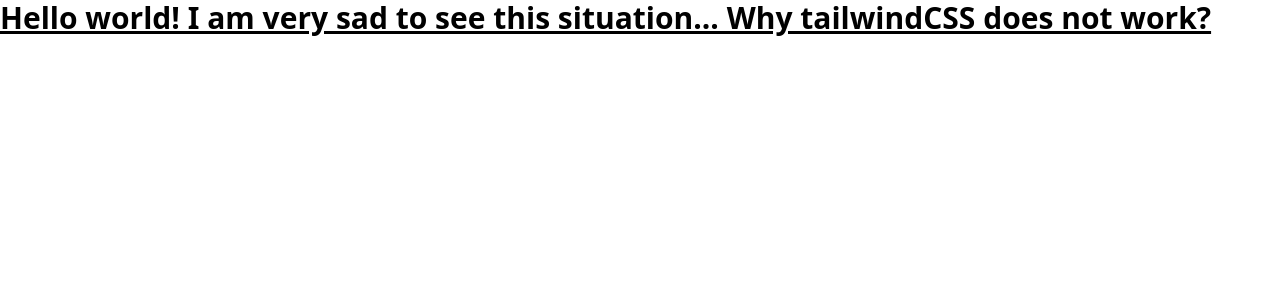
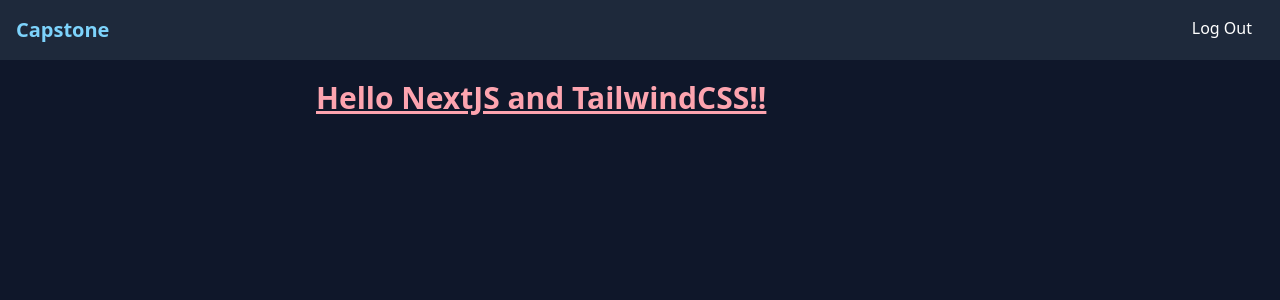
Before and after one commit to Seasawher/cs50web-capstone, a Next.js app in the folder frontend/: page / in a window 1280 px wide. Shown: the top 300 px of the page. Built offline with nearby package versions, Linux system fonts and the light colour scheme.

Commit message:
Layout 🎨 implement navbar

```diff
--- /dev/null
+++ b/frontend/src/components/navbar.tsx
@@ -0,0 +1,23 @@
+import React from "react";
+
+export default function Navbar() {
+  return (
+    <>
+      <nav className='bg-slate-800'>
+        <div className='flex flex-row top-0 left-0 p-4'>
+          <div className='basis-3/6'>
+            <a className="text-xl font-semibold text-sky-300 hover:text-sky-500"
+              href="/">
+              Capstone
+            </a>
+          </div>
+          <div className="basis-3/6 text-right text-l">
+            <span className="hover:underline hover:text-sky-400 mx-3">
+              <a href="./logout">Log Out</a>
+            </span>
+          </div>
+        </div>
+      </nav>
+    </>
+  )
+}
--- a/frontend/src/pages/_document.tsx
+++ b/frontend/src/pages/_document.tsx
@@ -1,12 +1,16 @@
 import { Html, Head, Main, NextScript } from 'next/document'
+import Navbar from '../components/navbar'
 
 export default function Document() {
   return (
     <Html lang="en">
       <Head />
-      <body>
-        <Main />
-        <NextScript />
+      <body className='bg-slate-900 text-white'>
+        <Navbar />
+        <div className="max-w-2xl mx-auto px-3 py-5">
+          <Main />
+          <NextScript />
+        </div>
       </body>
     </Html>
   )
--- a/frontend/src/pages/index.tsx
+++ b/frontend/src/pages/index.tsx
@@ -1,18 +1,18 @@
 import Head from 'next/head'
 import Image from 'next/image'
 import { Inter } from '@next/font/google'
-
 
 const inter = Inter({ subsets: ['latin'] })
 
 export default function Home() {
   return (
     <>
-      <h1 className="text-3xl font-bold underline">
-        Hello world!
-        I am very sad to see this situation...
-        Why tailwindCSS does not work?
-      </h1>
+      <Head>
+        <title>Capstone</title>
+      </Head>
+        <h1 className="text-3xl font-bold underline text-rose-300">
+          Hello NextJS and TailwindCSS!!
+        </h1>
     </>
   )
 }
```
